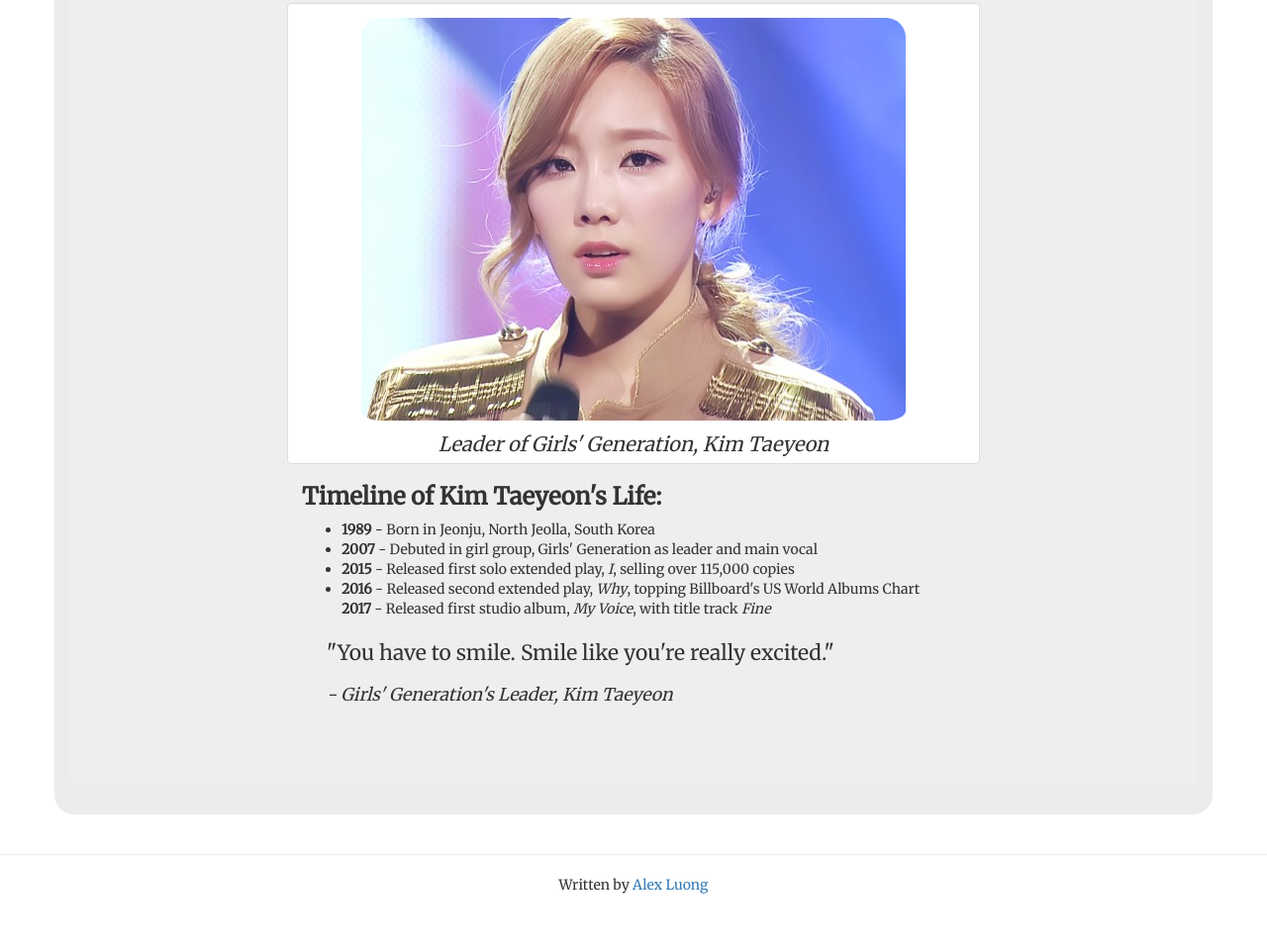
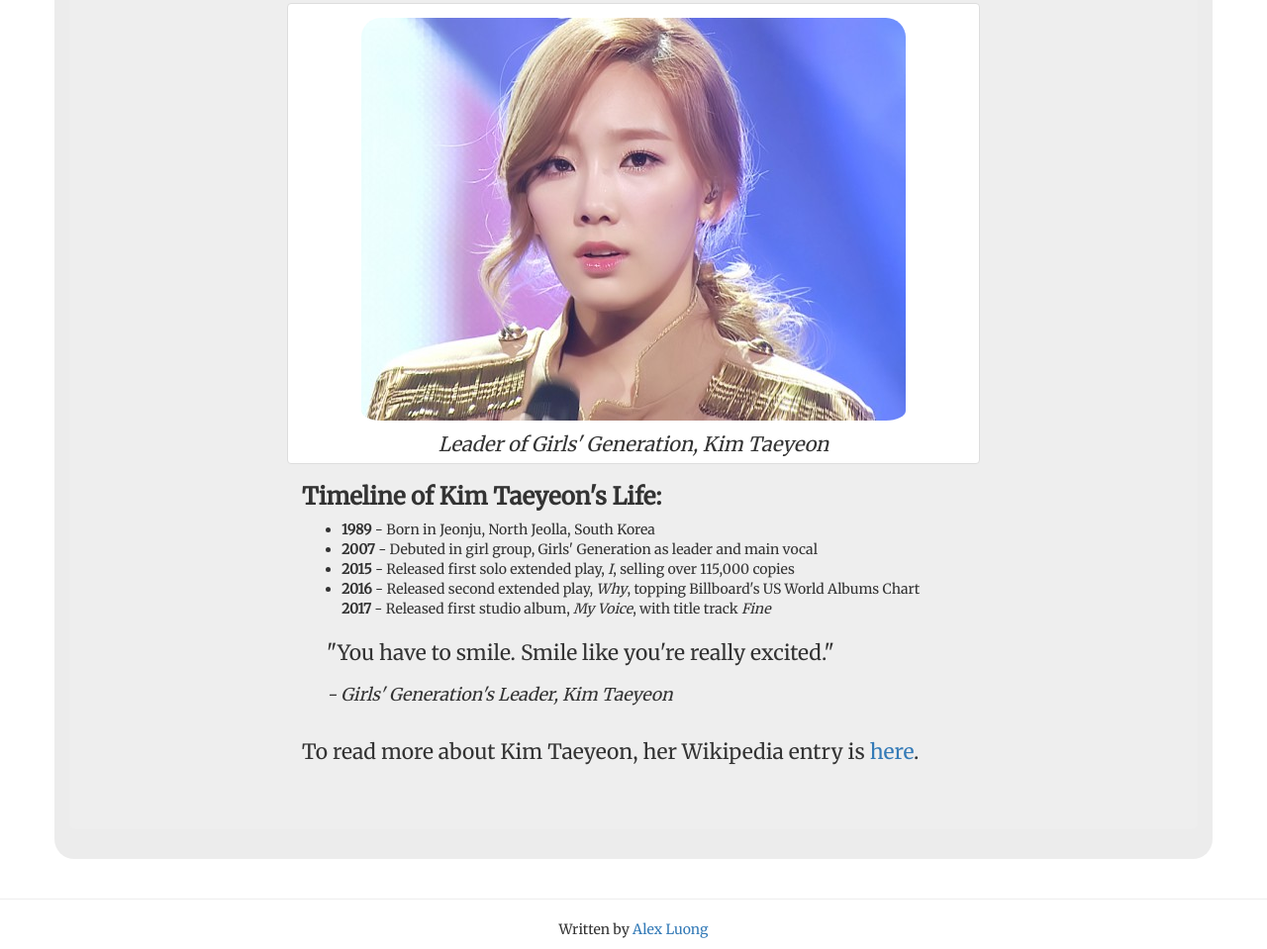
Before and after one commit to alexanderluong/tribute-page, a plain HTML site: page index.html in a window 1280 px wide. Shown: the part 219-1178 px from the top of the page at 99% size. Before the commit the page ends 1133 px from the top, so only its background shows below. Drawn offline with nearby package versions, Linux system fonts and the light colour scheme.

Commit message:
Add Wikipedia entry.

```diff
--- a/index.html
+++ b/index.html
@@ -10,7 +10,6 @@
   <link rel='stylesheet prefetch' href='https://cdnjs.cloudflare.com/ajax/libs/twitter-bootstrap/3.3.7/css/bootstrap.min.css'>
 
   <link rel="stylesheet" href="css/style.css">
-
 
 </head>
 
@@ -40,12 +39,13 @@
             <li><strong>2016</strong> - Released second extended play, <em>Why</em>, topping Billboard's US World Albums Chart</li>
           </li><strong>2017</strong> - Released first studio album, <em>My Voice</em>, with title track <em>Fine</em></li>
         </ul>
-        <div class="quote">
+      </div>
+      <div class="quote col-md-8 col-md-offset-2">
         <blockquote>
           <p>"You have to smile. Smile like you're really excited."</p>
           <cite>- Girls' Generation's Leader, Kim Taeyeon</cite></blockquote>
+          <p>To read more about Kim Taeyeon, her Wikipedia entry is <a href="https://www.wikiwand.com/en/Kim_Tae-yeon">here</a>.</p>
         </div>
-      </div>
       </div>
     </div>
   </div>
```
